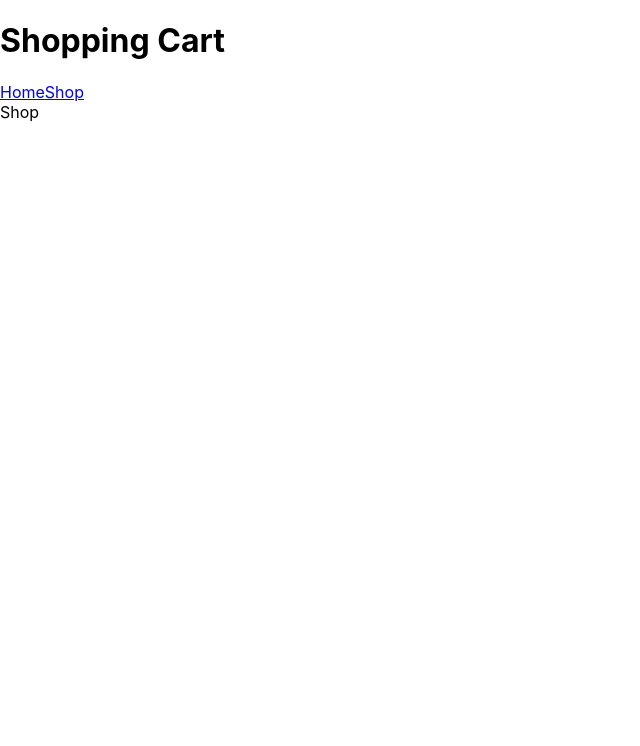
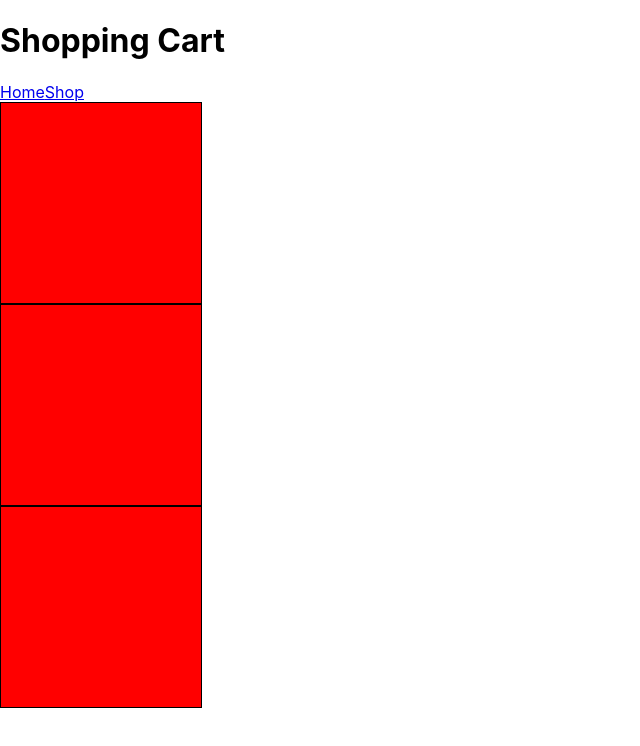
Before and after one commit to anthony-hsu/shopping-cart, a React (Create React App) app: page /shop in a window 1280 px wide. Shown: the top 746 px of the page, without its empty margins (0-640 px from the left). Built offline with nearby package versions, Linux system fonts and the light colour scheme.

Commit message:
Display Cards from Shop

```diff
--- a/package.json
+++ b/package.json
@@ -36,6 +36,7 @@
     ]
   },
   "devDependencies": {
-    "react-router-dom": "^6.14.1"
+    "react-router-dom": "^6.14.1",
+    "uniqid": "^5.4.0"
   }
 }
--- a/src/App.js
+++ b/src/App.js
@@ -7,18 +7,18 @@ import {
 import HeaderLayout from "./layouts/HeaderLayout";
 import Home from "./components/Home";
 import Shop from "./components/Shop";
-
-const router = createBrowserRouter(
-  createRoutesFromElements(
-    <Route path="/" element={<HeaderLayout/>}>
-      <Route index element={<Home />} />
-      <Route path="shop" element={<Shop />} />
-    </Route>
-  )
-);
+import { useState } from "react";
 
 function App() {
-  return <RouterProvider router={router} />
+  const [cartItems, setCartItems] = useState(0);
+  return <RouterProvider router={createBrowserRouter(
+    createRoutesFromElements(
+      <Route path="/" element={<HeaderLayout/>}>
+        <Route index element={<Home />} />
+        <Route path="shop" element={<Shop cartItems={cartItems}/>} />
+      </Route>
+    )
+  )} />
 }
 
 export default App;
--- /dev/null
+++ b/src/components/Card.js
@@ -0,0 +1,11 @@
+import React from 'react'
+
+function Card() {
+  return (
+    <div className='card'>
+
+    </div>
+  )
+}
+
+export default Card
--- a/src/components/Shop.js
+++ b/src/components/Shop.js
@@ -1,9 +1,18 @@
-import React from 'react'
+import React, { useState } from "react";
+import Card from "./Card";
+import uniqid from "uniqid";
 
 function Shop() {
+  const [cards, setCards] = useState([
+    { id: uniqid() },
+    { id: uniqid() },
+    { id: uniqid() },
+  ]);
   return (
-    <div>Shop</div>
-  )
+    <div>
+      {cards.map((card) => (<Card key={card.id} />))}
+    </div>
+  );
 }
 
-export default Shop
+export default Shop;
--- a/src/index.css
+++ b/src/index.css
@@ -11,3 +11,12 @@ code {
   font-family: source-code-pro, Menlo, Monaco, Consolas, 'Courier New',
     monospace;
 }
+
+.card {
+  width: 200px;
+  height: 200px;
+  background-color: red;
+  border-color: black;
+  border-width: 1px;
+  border-style: solid;
+}
```
Also changed, not shown: 1 other file (tests, documents, lock files or other folders).
